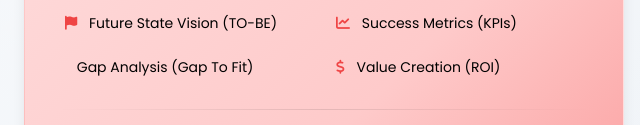
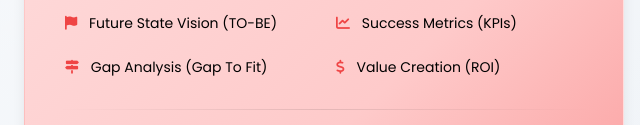
Before and after one commit to gzmlab/Innovation_Framework_4_Patterns, a plain HTML site: page index.html in a window 1280 px wide. Shown: the part 675-800 px from the top of the page, 0-640 px from the left. Drawn offline with nearby package versions, Linux system fonts and the light colour scheme.

Commit message:
Display red icon : Gap Analysis (Gap To Fit)

```diff
--- a/index.html
+++ b/index.html
@@ -307,7 +307,7 @@
                 Success Metrics (KPIs)
               </div>
               <div class="feature-item p-2 rounded-lg">
-                <i class="fas fa-gap text-red-500 mr-2"></i>
+                <i class="fas fa-map-signs text-red-500 mr-2"></i>
                 Gap Analysis (Gap To Fit)
               </div>
               <div class="feature-item p-2 rounded-lg">
```
